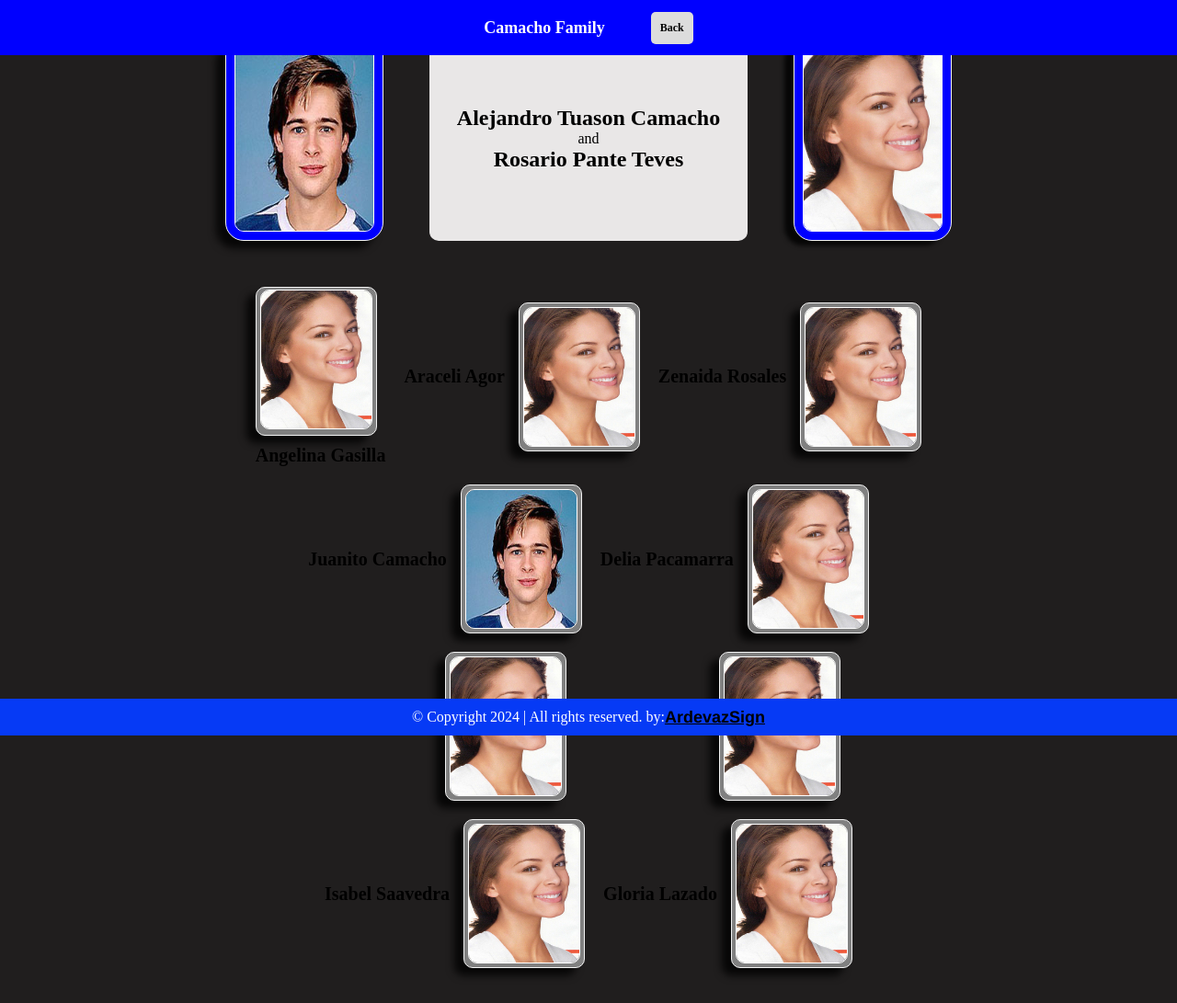
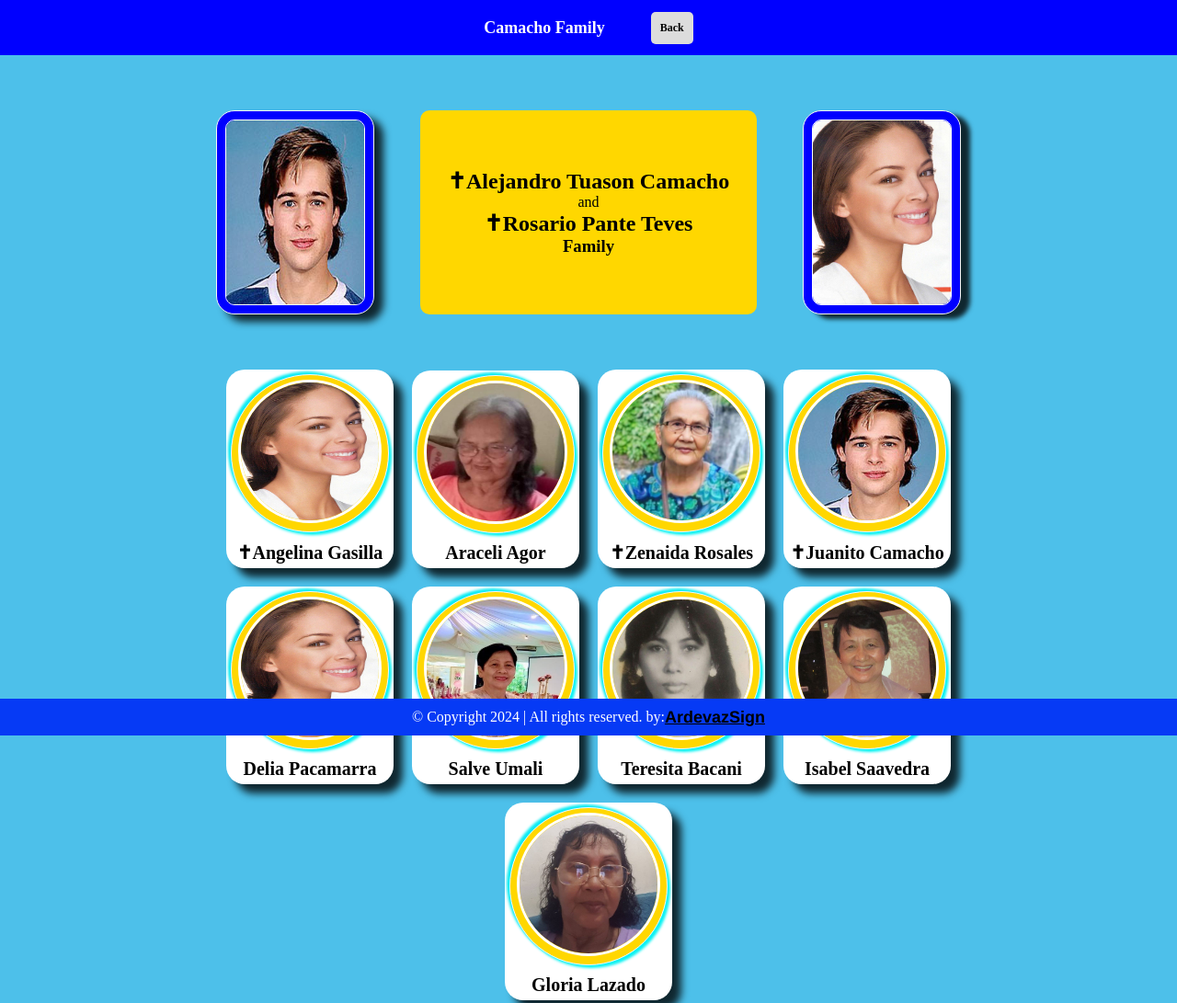
Before and after one commit to ardevazsign/camacho, a plain HTML site: page camacho/firstGen.html in a window 1280 px wide. Shown: the top 1091 px of the page at 92% size. Drawn offline with Linux system fonts and the light colour scheme.

Commit message:
finalize first gen family

```diff
--- a/camacho/firstGen.html
+++ b/camacho/firstGen.html
@@ -15,80 +15,98 @@
             <div class="grandFather-firstGenPage">
                 <img src="../images/546174_vb.jpg" width="150px" height="200px" alt="lolo">
             </div>
-            <div class="grand">
-            <h3 class="grand-h3">Alejandro Tuason Camacho</h3>
+            <div class="grandGrand">
+            <h3 class="grand-h3">&#10013;Alejandro Tuason Camacho</h3>
             <span>and</span>
-            <h3 class="grand-h3">Rosario Pante Teves</h3>
+            <h3 class="grand-h3">&#10013;Rosario Pante Teves</h3>
+            <h3>Family</h3>
             </div>
             <div class="grandMother-firstGenPage">
-                <img src="../images/Kristin-0016.jpg" width="150px" height="200px" alt="lola">
+                <img  src="../images/Kristin-0016.jpg" width="150px" height="200px" alt="lola">
             </div>
         </div>
         <div class="children-firstGenMainContainer">
 
-            <div class="childHolder" >
+            <div class="firstGen-childHolder" >
             <div class="child-firstGenHolder">
-                <a href="./gasilla.html">  <img src="../images/Kristin-0016.jpg" width="120px" height="150px" alt="child"></a>
-
+                <a href="./gasilla.html">
+               <img class="image-firstGenChild" src="../images/Kristin-0016.jpg" width="150px" height="150px" alt="child">
+               </a>
             </div>
-            <h3 class="firstGenChildName">Angelina Gasilla</h3>
+            <h3 class="firstGenChildName"> &#10013;Angelina Gasilla</h3>
             </div>
 
-            <div class="couple">
+            <div class="firstGen-childHolder">
                 <div class="child-firstGenHolder">
-                    <img src="../images/Kristin-0016.jpg" width="120px" height="150px" alt="child">
+                      <a href="./agor.html">
+                    <img class="image-firstGenChild" src="../images/firstGenImages/alice.jpg" width="150px" height="150px" alt="child">
+                    </a>
                 </div>
                 <h3 class="firstGenChildName">Araceli Agor</h3>
                 </div>
 
-         <div class="couple">
+         <div class="firstGen-childHolder">
             <div class="child-firstGenHolder">
-                <img src="../images/Kristin-0016.jpg" width="120px" height="150px" alt="child">
+                 <a href="./rosales.html">
+                <img class="image-firstGenChild" src="../images/firstGenImages/zenaida.jpg" width="150px" height="150px" alt="child">
+                </a>
            </div>
-                <h3 class="firstGenChildName">Zenaida Rosales</h3>
+                <h3 class="firstGenChildName">&#10013;Zenaida Rosales</h3>
             </div>
 
 
-            <div class="couple">
+            <div class="firstGen-childHolder">
             <div class="child-firstGenHolder">
-                <img src="../images/546174_vb.jpg" width="120px" height="150px" alt="child">
+                 <a href="./camacho.html">
+                <img class="image-firstGenChild" src="../images/546174_vb.jpg" width="150px" height="150px" alt="child">
+                </a>
             </div>
-            <h3 class="firstGenChildName">Juanito Camacho</h3>
+            <h3 class="firstGenChildName">&#10013;Juanito Camacho</h3>
             </div>
 
-            <div class="couple">
+            <div class="firstGen-childHolder">
                 <div class="child-firstGenHolder">
-                    <img src="../images/Kristin-0016.jpg" width="120px" height="150px" alt="child">
+                     <a href="./pacamarra.html">
+                    <img class="image-firstGenChild" src="../images/Kristin-0016.jpg" width="150px" height="150px" alt="child">
+                    </a>
                 </div>
                 <h3 class="firstGenChildName">Delia Pacamarra</h3>
                 </div>
 
-            <div class="couple">
+            <div class="firstGen-childHolder">
             <div class="child-firstGenHolder">
-                <img src="../images/Kristin-0016.jpg" width="120px" height="150px" alt="child">
+                 <a href="./umali.html">
+                <img class="image-firstGenChild" src="../images/firstGenImages/salve.jpg" width="150px" height="150px" alt="child">
+                </a>
             </div>
                 <h3 class="firstGenChildName">Salve Umali</h3>
             </div>
 
-            <div class="couple">
+            <div class="firstGen-childHolder">
                 <div class="child-firstGenHolder">
-                    <img src="../images/Kristin-0016.jpg" width="120px" height="150px" alt="child">
+                     <a href="./bacani.html">
+                    <img class="image-firstGenChild" src="../images/firstGenImages/tesie.jpg" width="150px" height="150px" alt="child">
+                    </a>
                 </div>
                 <h3 class="firstGenChildName">Teresita Bacani</h3>
                 </div>
 
-                <div class="couple">
+                <div class="firstGen-childHolder">
 
                 <div class="child-firstGenHolder">
-                    <img src="../images/Kristin-0016.jpg" width="120px" height="150px" alt="child">
+                     <a href="./saavedra.html">
+                    <img class="image-firstGenChild" src="../images/firstGenImages/isabel.jpg" width="150px" height="150px" alt="child">
+                    </a>
                 </div>
                 <h3 class="firstGenChildName">Isabel Saavedra</h3>
                 </div>
 
 
-                <div class="couple">
+                <div class="firstGen-childHolder">
                 <div class="child-firstGenHolder">
-                    <img src="../images/Kristin-0016.jpg" width="120px" height="150px" alt="child">
+                     <a href="./lazado.html">
+                    <img class="image-firstGenChild" src="../images/firstGenImages/gloria.jpg" width="150px" height="150px" alt="child">
+                    </a>
                 </div>
                 <h3 class="firstGenChildName">Gloria Lazado</h3>
                 </div>
--- a/styles.css
+++ b/styles.css
@@ -5,6 +5,27 @@
 img {
   border: 1px solid #ffffff;
   border-radius: 10px;
+  transition: 1s;
+}
+img:hover {
+  border: 1px solid #ffffff;
+  border-radius: 10px;
+  transform: scale(1.3);
+  z-index: 2;
+}
+a .image-firstGenChild {
+  width: 150px;
+  height: 150px;
+  border-radius: 50%;
+  border: 3px solid #ffff;
+  transition: 1s;
+}
+a .image-firstGenChild:hover {
+  border-radius: 50%;
+  transform: scale(1.3);
+  z-index: 2;
+  box-shadow: 10px 10px 8px rgba(0, 0, 0, 0.8);
+  border: 3px solid gold;
 }
 html,
 body {
@@ -74,14 +95,27 @@ header a {
   gap: 10px;
 }
 .firstGen-container {
-  padding: 40px;
+  background: hsl(196, 79%, 61%);
+  margin-top: 20px;
+  padding: 100px 150px;
   display: flex;
   flex-direction: column;
   align-items: center;
   justify-content: center;
   gap: 10px;
 }
+.firstGen-childHolder {
+  display: flex;
+  flex-direction: column;
+  justify-content: center;
+  align-items: center;
+  background: #ffffff;
+  padding: 5px;
+  border-radius: 20px;
+  box-shadow: 10px 10px 8px rgba(0, 0, 0, 0.8);
+}
 .firstGenChildName {
+  margin-top: 10px;
   font-size: 20px;
   text-align: center;
 }
@@ -93,7 +127,17 @@ header a {
   padding: 30px;
   border-radius: 10px;
   text-align: center;
-  background: rgb(233, 231, 231);
+  background: azure;
+  display: flex;
+  flex-direction: column;
+  align-items: center;
+  justify-content: center;
+}
+.grandGrand {
+  padding: 30px;
+  border-radius: 10px;
+  text-align: center;
+  background: gold;
   display: flex;
   flex-direction: column;
   align-items: center;
@@ -112,7 +156,7 @@ header a {
   align-items: center;
   display: flex;
   border: 1px solid black;
-  box-shadow: -10px 8px 8px rgba(0, 0, 0, 0.8);
+  box-shadow: 10px 8px 8px rgba(0, 0, 0, 0.8);
 }
 .grandFather-firstGenPage {
   background-color: blue;
@@ -124,7 +168,7 @@ header a {
   height: 220px;
   border-radius: 20px;
   border: 1px solid whitesmoke;
-  box-shadow: -10px 8px 8px rgba(0, 0, 0, 0.8);
+  box-shadow: 10px 8px 8px rgba(0, 0, 0, 0.8);
 }
 .grandMother {
   background-color: gray;
@@ -147,7 +191,7 @@ header a {
   display: flex;
   border-radius: 20px;
   border: 1px solid whitesmoke;
-  box-shadow: -10px 5px 5px rgba(0, 0, 0, 0.8);
+  box-shadow: 10px 5px 5px rgba(0, 0, 0, 0.8);
 }
 
 .children {
@@ -162,7 +206,7 @@ header a {
   justify-content: center;
   flex-wrap: wrap;
   gap: 20px;
-  padding: 40px 200px;
+  padding: 50px 220px;
 }
 .child {
   font-weight: 600;
@@ -198,12 +242,12 @@ header a {
   display: flex;
   align-items: center;
   justify-content: center;
-  border-radius: 10px;
-  background: gray;
-  width: 130px;
-  height: 160px;
-  box-shadow: -10px 8px 8px rgba(0, 0, 0, 0.8);
-  border: 0.5px solid whitesmoke;
+  border-radius: 50%;
+  background: gold;
+  border: 1px solid aliceblue;
+  width: 170px;
+  height: 170px;
+  box-shadow: -3px -3px 3px rgb(7, 235, 243), 3px 3px 3px rgb(8, 243, 243);
 }
 .in-law {
   display: flex;
@@ -367,6 +411,7 @@ footer p {
   justify-content: center;
   flex-wrap: wrap;
   width: 350px;
+  gap: 10px;
 }
 .agor-siblings {
   display: flex;
@@ -374,15 +419,25 @@ footer p {
   justify-content: center;
   flex-wrap: wrap;
   width: 280px;
+  gap: 10px;
 }
 .rosales-siblings {
   align-items: center;
   justify-content: center;
   display: flex;
   flex-wrap: wrap;
-  width: 300px;
+  width: 350px;
+  gap: 10px;
 }
 .camacho-siblings {
+  display: flex;
+  align-items: center;
+  justify-content: center;
+  flex-wrap: wrap;
+  width: 400px;
+  gap: 10px;
+}
+.pacamarra-siblings {
   display: flex;
   align-items: center;
   justify-content: center;
@@ -390,19 +445,13 @@ footer p {
   width: 350px;
   gap: 10px;
 }
-.pacamarra-siblings {
-  display: flex;
-  align-items: center;
-  justify-content: center;
-  flex-wrap: wrap;
-  width: 300px;
-}
 .umali-siblings {
   display: flex;
   align-items: center;
   justify-content: center;
   flex-wrap: wrap;
   width: 300px;
+  gap: 10px;
 }
 .bacani-siblings {
   display: flex;
@@ -410,20 +459,23 @@ footer p {
   justify-content: center;
   flex-wrap: wrap;
   width: 350px;
+  gap: 10px;
 }
 .saavedra-siblings {
   display: flex;
   align-items: center;
   justify-content: center;
   flex-wrap: wrap;
-  width: 250px;
+  width: 400px;
+  gap: 10px;
 }
 .lazado-siblings {
   display: flex;
   align-items: center;
   justify-content: center;
   flex-wrap: wrap;
-  width: 250px;
+  width: 350px;
+  gap: 10px;
 }
 
 .familyName {
@@ -465,6 +517,9 @@ footer p {
   .content {
     overflow-x: hidden;
   }
+  .firstGen-container {
+    background: hsl(196, 79%, 61%);
+  }
   .grand-parents {
     flex-direction: column;
     align-items: center;
@@ -488,11 +543,11 @@ footer p {
     flex-direction: column;
   }
   footer a {
-    font-size: 14px;
+    font-size: 12px;
     font-weight: 700;
   }
   footer p {
-    font-size: 12px;
+    font-size: 10px;
     color: white;
   }
 }
@@ -509,15 +564,7 @@ footer p {
   .grand {
     padding: 15px;
   }
-  img {
-    width: 90%;
-    height: 90%;
-  }
-  .grandMother-firstGenPage,
-  .grandFather-firstGenPage {
-    width: 150px;
-    height: 180px;
-  }
+
   .grand-parents {
     column-gap: 20px;
   }
@@ -527,6 +574,14 @@ footer p {
   .grand-children {
     width: 55px;
     height: 55px;
+  }
+  .children-firstGenMainContainer {
+    padding: 50px 50px;
+  }
+  .grandMother-firstGenPage,
+  .grandFather-firstGenPage {
+    width: 150px;
+    height: 200px;
   }
   .grand-children:hover {
     width: 55px;
@@ -618,14 +673,13 @@ footer p {
   .grand {
     padding: 15px;
   }
-  img {
-    width: 90%;
-    height: 90%;
-  }
   .grandMother-firstGenPage,
   .grandFather-firstGenPage {
     width: 150px;
-    height: 180px;
+    height: 200px;
+  }
+  .children-firstGenMainContainer {
+    padding: 0px 0px;
   }
   .grand-parents {
     column-gap: 20px;
@@ -714,9 +768,21 @@ footer p {
   }
 }
 
-@media screen and (min-width: 1158px) and (max-width: 1300px) {
+@media screen and (min-width: 1158px) and (max-width: 1299px) {
   header {
     width: 100%;
     background-color: blue;
   }
+  .children-firstGenMainContainer {
+    padding: 50px 50px;
+  }
 }
+@media screen and (min-width: 1300px) and (max-width: 1610px) {
+  header {
+    width: 100%;
+    background-color: blue;
+  }
+  .children-firstGenMainContainer {
+    padding: 50px 100px;
+  }
+}
```
Also changed, not shown: images/firstGenImages/alice.jpg (added), images/firstGenImages/gloria.jpg (added), images/firstGenImages/isabel.jpg (added), images/firstGenImages/salve.jpg (added), images/firstGenImages/tesie.jpg (added), images/firstGenImages/zenaida.jpg (added).
